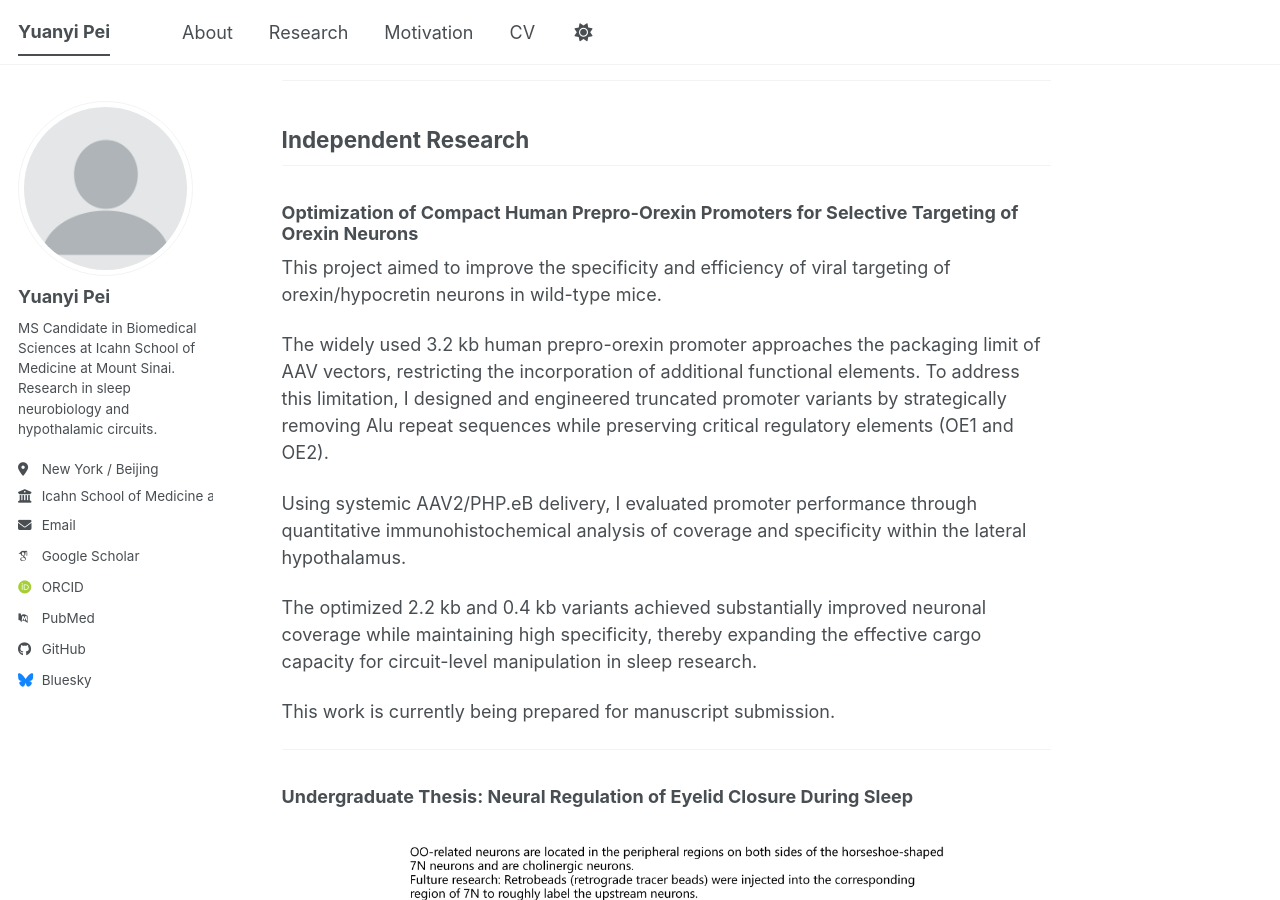
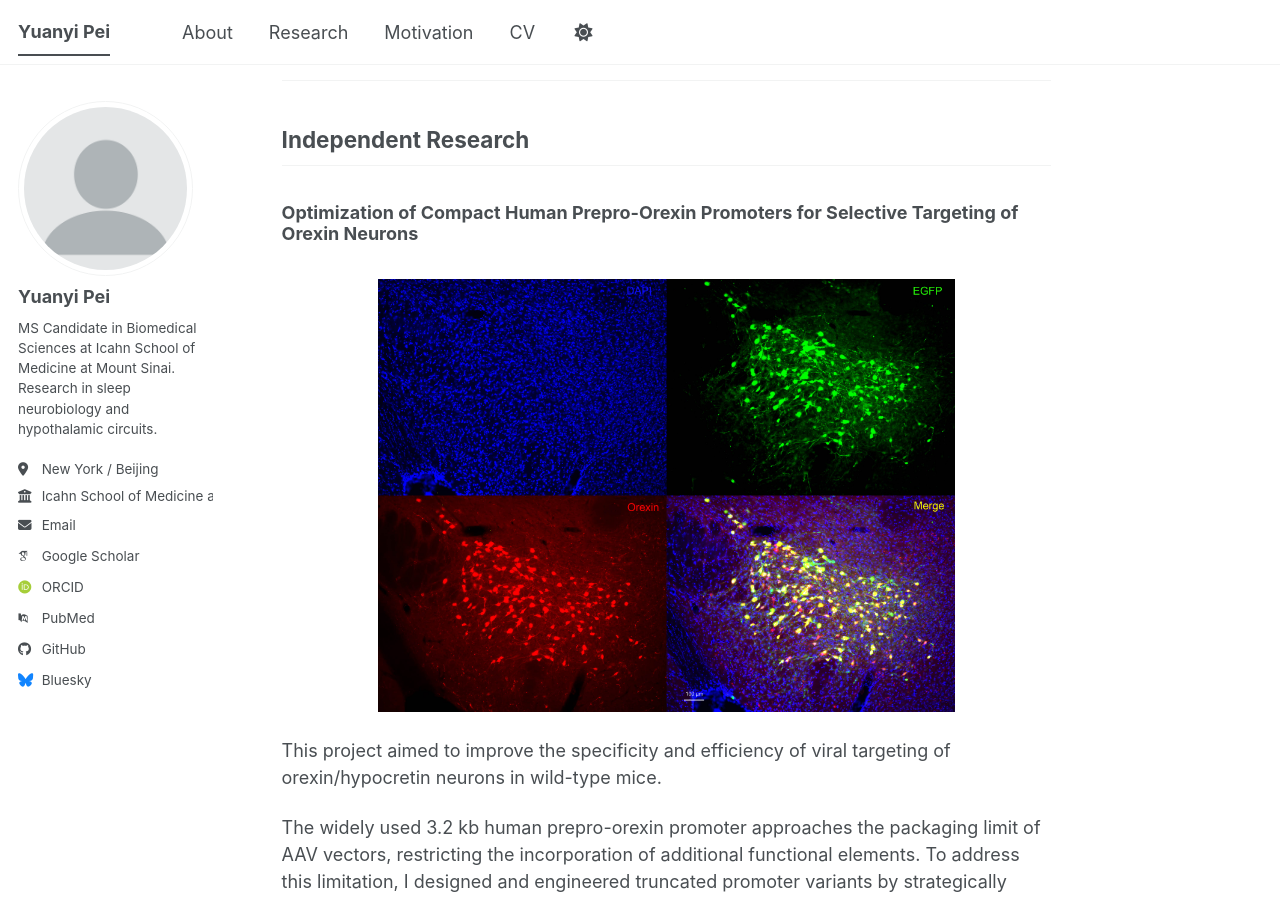
Before and after one commit to Yuanyi-Pei/YuanyiPei.github.io, a Jekyll site: the page built from _pages/about.md, in a window 1280 px wide and 900 px high, scrolled down 1504 px. Built offline with Jekyll 4.4.1, drawn with Linux system fonts in a browser that asks for light colours; some web fonts are replaced; a script bundle is joined from its source files by our own code; library files that are not in the unit come from our copies.

Commit message:
Update about.md

```diff
--- a/_pages/about.md
+++ b/_pages/about.md
@@ -49,6 +49,13 @@ In addition, I am developing skills in in vivo electrophysiology and behavioral
 ## Independent Research
 
 ### Optimization of Compact Human Prepro-Orexin Promoters for Selective Targeting of Orexin Neurons
+
+<div style="text-align:center;">
+  <img src="{{ site.baseurl }}/images/mhOX-10x.jpg"
+       alt="mhOX 10x fluorescence image"
+       style="width:75%; max-width:700px; height:auto; margin:25px 0;">
+</div>
+
 This project aimed to improve the specificity and efficiency of viral targeting of orexin/hypocretin neurons in wild-type mice.
 
 The widely used 3.2 kb human prepro-orexin promoter approaches the packaging limit of AAV vectors, restricting the incorporation of additional functional elements. To address this limitation, I designed and engineered truncated promoter variants by strategically removing Alu repeat sequences while preserving critical regulatory elements (OE1 and OE2).
```
